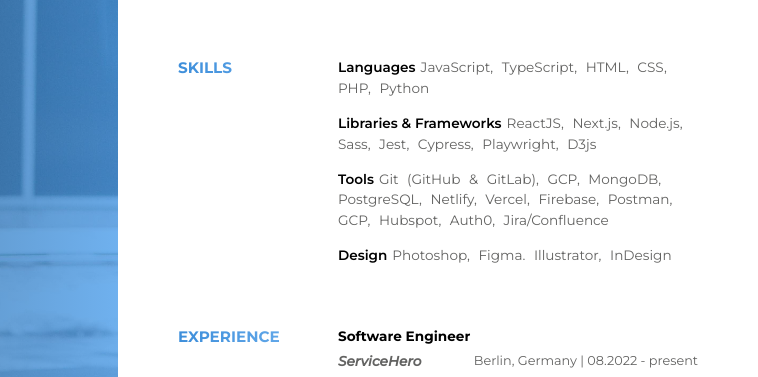
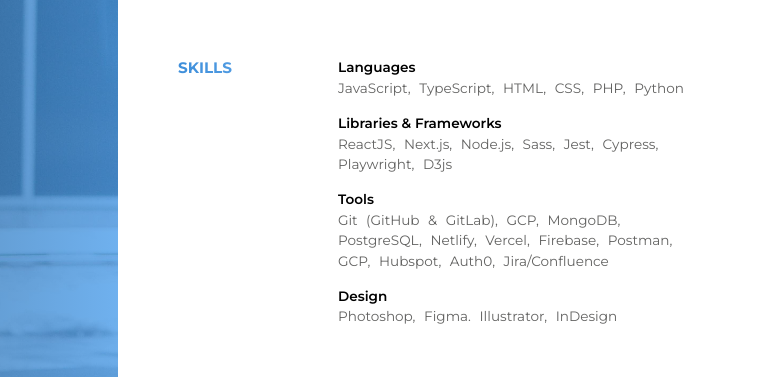
Before and after one commit to raiesbo/raiesbo.github.io, a website built with Vite: page index.html in a window 1280 px wide. Shown: the part 348-725 px from the top of the page, 522-1280 px from the left. Built offline with nearby package versions, Linux system fonts and the light colour scheme.

Commit message:
update skills section layout

```diff
--- a/src/css/styles.css
+++ b/src/css/styles.css
@@ -35,7 +35,7 @@
 
 #main-picture {
     background-color: black;
-    background-image: linear-gradient( to left, rgba(76, 158, 235, 0.8), rgba(6, 42, 75, 0.8)), url("../img/self_low.jpg");
+    background-image: linear-gradient(to left, rgba(76, 158, 235, 0.8), rgba(6, 42, 75, 0.8)), url("../img/self_low.jpg");
     background-position: top;
     background-size: cover;
     width: 50%;
@@ -87,6 +87,7 @@
     #main-picture {
         align-items: center;
     }
+
     #main-header {
         margin-bottom: 0;
     }
@@ -146,11 +147,13 @@
         flex-direction: column;
         column-width: auto;
     }
+
     #main-picture {
         background-color: black;
         width: 100%;
         height: 100vh;
     }
+
     #main-info {
         width: 100%;
         padding: 60px 20px;
@@ -163,6 +166,7 @@
     #main-header h1 {
         font-size: 5vw;
     }
+
     #main-header p {
         font-size: 3.5vw;
     }
@@ -193,7 +197,7 @@
 
 .section-title {
     /* color: var(--special-text-color); */
-    background-image: linear-gradient( to right, rgb(61, 142, 218), rgba(76, 158, 235, 0.8));
+    background-image: linear-gradient(to right, rgb(61, 142, 218), rgba(76, 158, 235, 0.8));
     -webkit-background-clip: text;
     -webkit-text-fill-color: transparent;
     font-size: 0.95rem;
@@ -232,6 +236,7 @@
 .skills .skill-category {
     font-weight: 600;
     margin-right: 5px;
+    color: var(--main-text-color);
 }
 
 .skills .skill-list {
@@ -285,7 +290,7 @@
     border-radius: 8px;
     border: 2px solid #4e9feb;
     text-align: center;
-    color:#4e9feb;
+    color: #4e9feb;
     font-weight: 700;
     margin-top: 20px;
     letter-spacing: 1px;
@@ -295,7 +300,7 @@
 
 a.btn:hover {
     color: white;
-    background-image: linear-gradient( to right, rgb(61, 142, 218), rgba(76, 158, 235, 0.8));
+    background-image: linear-gradient(to right, rgb(61, 142, 218), rgba(76, 158, 235, 0.8));
 }
 
 /* ///////// */
@@ -452,9 +457,11 @@
         transform: translateY(50px);
         opacity: 0;
     }
+
     75% {
         transform: translateY(-5px);
     }
+
     100% {
         transform: translateY(0);
         opacity: 1;
@@ -466,9 +473,11 @@
         transform: translateX(-100px);
         opacity: 0;
     }
+
     75% {
         transform: translateX(5px);
     }
+
     100% {
         transform: translateX(0);
         opacity: 1;
@@ -480,9 +489,11 @@
         transform: translateX(100px);
         opacity: 0;
     }
+
     75% {
         transform: translateX(-5px);
     }
+
     100% {
         transform: translateX(0);
         opacity: 1;
@@ -493,6 +504,7 @@
     0% {
         opacity: 0;
     }
+
     100% {
         opacity: 1;
     }
--- a/src/utils/skillsView.js
+++ b/src/utils/skillsView.js
@@ -1,17 +1,17 @@
 export default function skillsView(arr, parentElement) {
     for (let j = 0; j < arr.length; j++) {
         const li = document.createElement("li");
-        const spanTitle = document.createElement("span");
-        const spanList = document.createElement("span");
+        const pTitle = document.createElement("p");
+        const pList = document.createElement("p");
 
-        spanTitle.classList.add("skill-category");
-        spanList.classList.add("skill-list");
+        pTitle.classList.add("skill-category");
+        pList.classList.add("skill-list");
 
-        spanTitle.textContent = arr[j].label;
-        spanList.textContent = arr[j].content;
+        pTitle.textContent = arr[j].label;
+        pList.textContent = arr[j].content;
 
-        li.appendChild(spanTitle)
-        li.appendChild(spanList)
+        li.appendChild(pTitle)
+        li.appendChild(pList)
         parentElement.appendChild(li);
     }
 }
```
